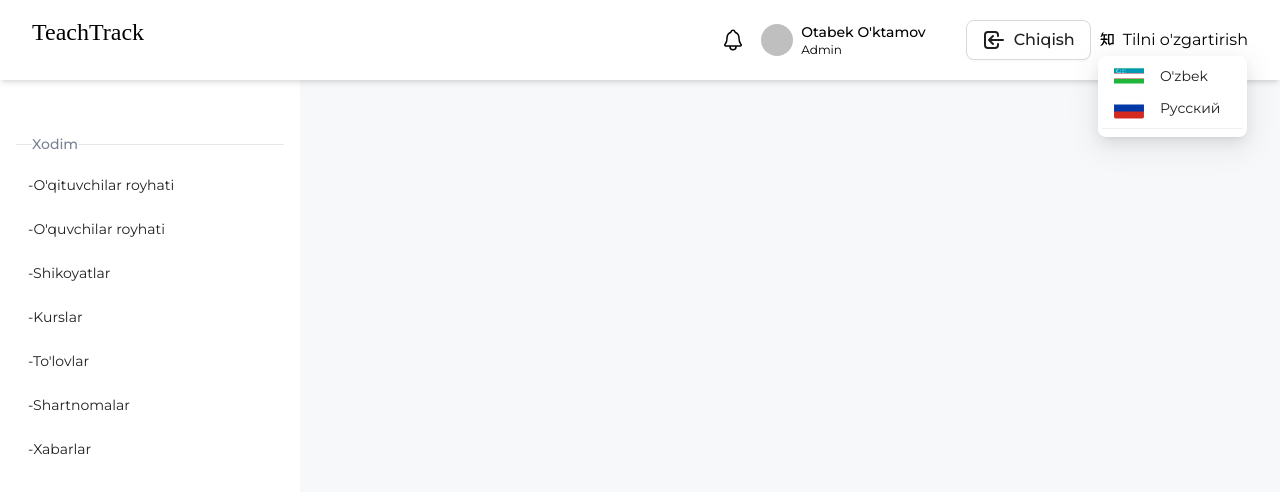
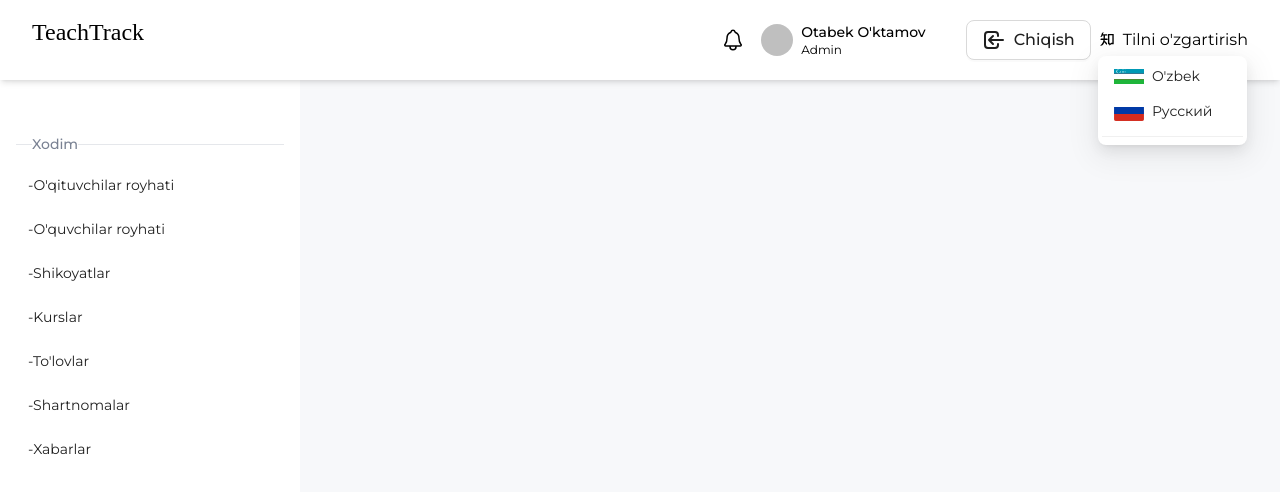
Before and after one commit to TeachTrack/teachtrack, a React (Vite) app: page /dashboard in a window 1280 px wide. Both pictures are taken after a click on the link "Tilni o'zgartirish". Shown: the top 492 px of the page. Built offline with nearby package versions, Linux system fonts and the light colour scheme; a web font is replaced by a local one.

Commit message:
TEA-29: change language doesn't work it

```diff
--- a/src/components/dashboard/header/change-language.tsx
+++ b/src/components/dashboard/header/change-language.tsx
@@ -1,28 +1,34 @@
 import React from "react";
 import type { MenuProps } from "antd";
-import { Dropdown, Flex, Space } from "antd";
+import { Dropdown, Space } from "antd";
 import { ZhihuOutlined } from "@ant-design/icons";
 import UzbFlag from "./../../../../public/uzb.svg";
 import RusFlag from "./../../../../public/rus.svg";
 import { useLocaleContext } from "../../../context/locale.context";
 
+// Define changeLanguage outside the component and use useCallback for optimization
+const changeLanguage = (language: string) => {
+  localStorage.setItem("language", language); // Save the language to localStorage
+  window.location.reload();
+};
+
 const items: MenuProps["items"] = [
   {
     label: (
-      <Flex gap="middle">
+      <Space>
         <img src={UzbFlag} alt="Uzb" width={30} height={20} />
         O'zbek
-      </Flex>
+      </Space>
     ),
     key: "0",
     onClick: () => changeLanguage("uz"),
   },
   {
     label: (
-      <Flex gap="middle">
+      <Space>
         <img src={RusFlag} alt="Rus" width={30} height={20} />
         Русский
-      </Flex>
+      </Space>
     ),
     key: "1",
     onClick: () => changeLanguage("ru"),
@@ -32,13 +38,13 @@ const items: MenuProps["items"] = [
   },
 ];
 
-const changeLanguage = (language: string) => {
-  localStorage.setItem("language", language); // Tilni localStorage ga saqlash
-  window.location.reload();
-  console.log(`Language changed to: ${language}`);
-};
+export const ChangeLanguage: React.FC = () => {
+  const [language, setLanguage] = React.useState(localStorage.getItem("language") || "uz");
 
-export const ChangeLanguage: React.FC = () => {
+  React.useEffect(() => {
+    setLanguage(localStorage.getItem(language) || "uz");
+  }, []);
+
   const { t } = useLocaleContext();
 
   return (
```
